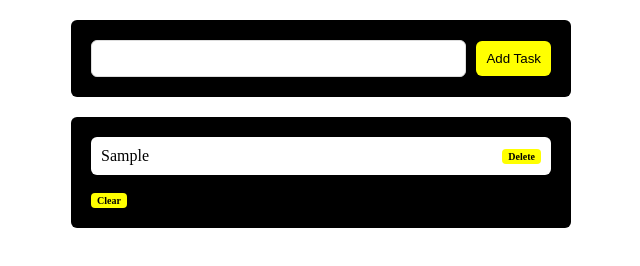
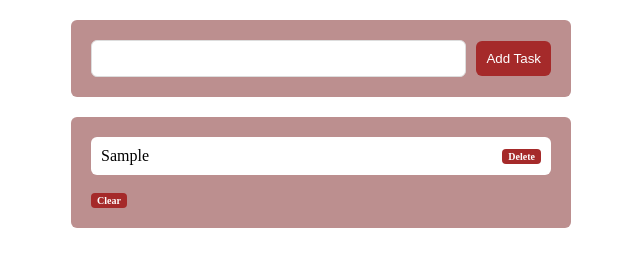
Before and after one commit to amrAbir/Creating-To-Do-App-using-HTML-CSS-and-JavaScript, a plain HTML site: page index.html in a window 1280 px wide. Both pictures are taken after typing "Sample" into the empty fields and a click on the input "Add Task". Shown: the whole page, without its empty margins (319-959 px from the left). Drawn offline with Linux system fonts and the light colour scheme.

Commit message:
Update style.css

```diff
--- a/style.css
+++ b/style.css
@@ -4,7 +4,7 @@
 }
 
 .form {
-    background-color: black;
+    background-color: rosybrown;
     padding: 20px;
     border-radius: 6px;
     display: flex;
@@ -23,7 +23,8 @@
 }
 
 .add {
-    background-color: yellow;
+    background-color: brown;
+    color: white;
     border: none;
     border-radius: 6px;
     padding: 10px;
@@ -32,7 +33,7 @@
 }
 
 .tasks {
-    background-color: black;
+    background-color: rosybrown;
     padding: 20px;
     border-radius: 6px;
     margin-top: 20px;
@@ -55,7 +56,8 @@
 }
 
 .tasks .task span {
-    background-color: yellow;
+    background-color: brown;
+    color: white;
     font-weight: bold;
     font-size: 10px;
     border-radius: 4px;
@@ -68,7 +70,8 @@
 }
 
 .clr {
-    background-color: yellow;
+    background-color: brown;
+    color: white;
     font-weight: bold;
     font-size: 10px;
     border-radius: 4px;
```
